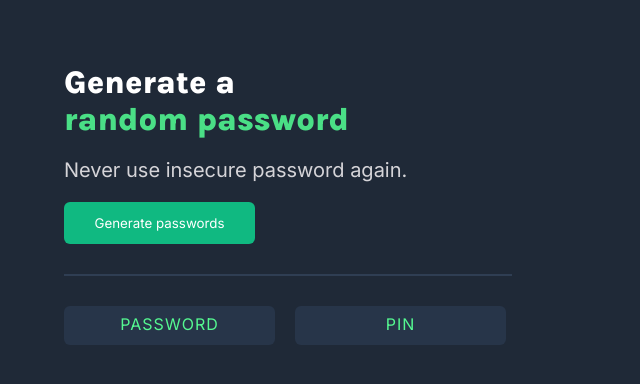
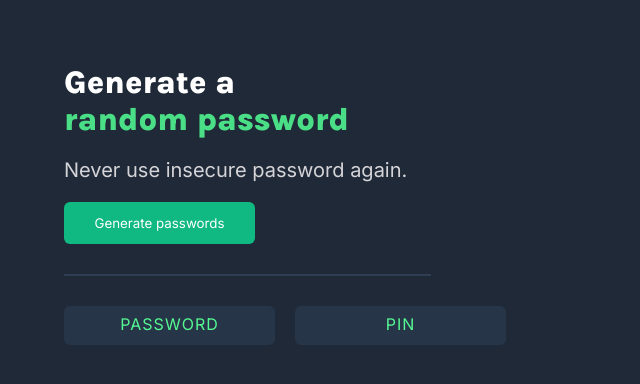
Before and after one commit to MeerUzairWasHere/Random-Password-Generator, a plain HTML site: page index.html in a window 1280 px wide. Shown: the full height of the page, 0-640 px from the left. Drawn offline with Linux system fonts and the light colour scheme.

Commit message:
Update style.css

```diff
--- a/style.css
+++ b/style.css
@@ -46,7 +46,7 @@ button:hover {
 }
 
 .line {
-  width: 446px;
+  width: 365px;
   height: 0px;
   margin-top: 30px;
   border: 1px solid #2f3e53;
@@ -57,7 +57,7 @@ button:hover {
   gap: 20px;
 }
 .inner-box {
-  /* Rectangle 95 */
+
   margin-top: 30px;
   width: 211px;
   height: 39px;
```
